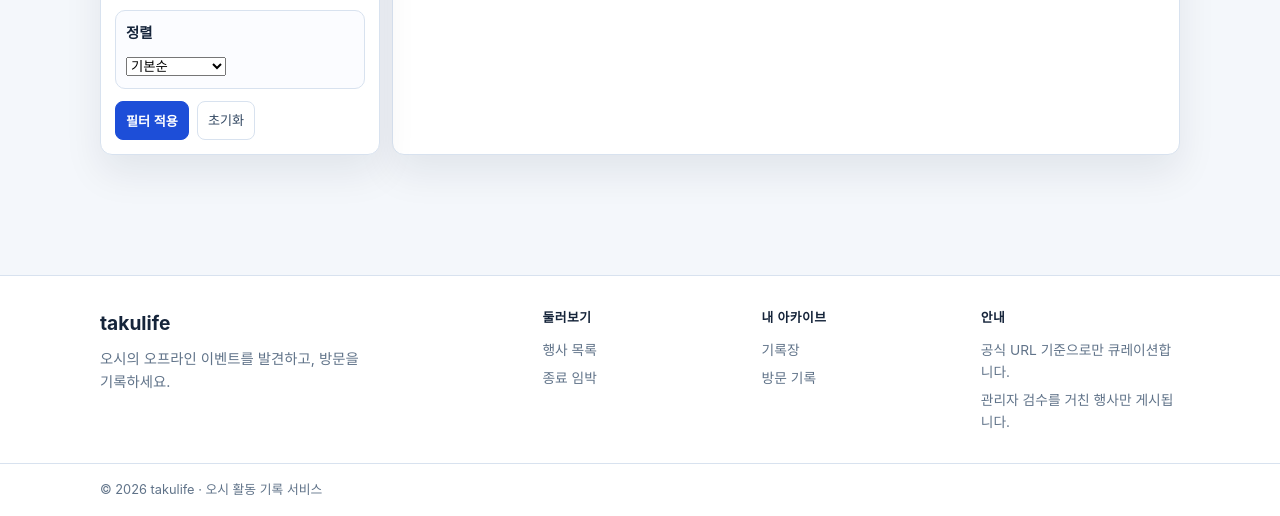
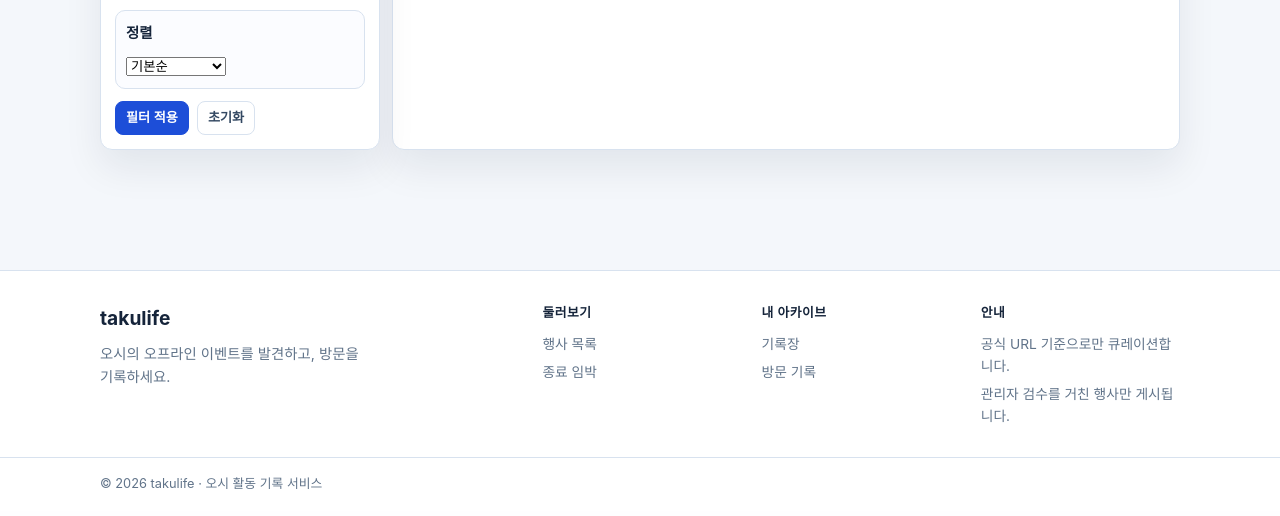
Before and after one commit to youngroknroll/takulife, a Django app: page /events/ in a window 1280 px wide. Shown: the part 789-1305 px from the top of the page. After the commit the page ends 1278 px from the top, so only its background shows below. Run offline with Django 5.2, Linux system fonts and the light colour scheme; data that the repository does not hold is empty.

Commit message:
refactor(css): 제네릭 버튼을 단일 .btn 컴포넌트로 통합 + 명명 정돈
선행 이슈 정리: 제네릭 버튼 스타일이 auth.css(.btn-primary)·event_list.css
(.btn/.btn.primary) 두 곳에 흩어져 있고 .btn-secondary는 어디에도 정의가
없어, 버튼 CSS를 로드하지 않는 home_categories의 저장/홈미리보기 버튼이
네이티브로 렌더되던 문제.

- 신규 static/css/components/button.css: OOCSS 베이스 .btn + 스킨
  .btn-primary/.btn-secondary + 크기/폭 모디파이어 .btn-sm/.btn-block.
  base.html에서 전역 로드(단일 소스). 색상은 토큰(--brand/--line/--surface/
  --brand-soft) 사용, radius는 프로젝트 관례대로 px.
- auth.css·event_list.css의 중복 .btn* 규칙 제거(이관).
- 명명 통일: event_list의 .btn.primary → .btn.btn-primary, auth의 단독
  .btn-primary → .btn 베이스 병용. 인증 제출 버튼(풀폭·표준크기)은
  .btn-block, 행사 필터(컴팩트)는 .btn-sm로 시각 패리티 유지.
- 마이그레이션: 인증 6템플릿 제출 버튼 → btn btn-primary btn-block,
  행사목록 필터/초기화 → btn btn-primary/secondary btn-sm,
  home_categories는 클래스 문자열 불변(백킹 CSS만 정상화).
- 도메인 전용 버튼(interest/status/hscroll/form-submit/carousel/promote/
  record-delete/topbar)은 별도 컴포넌트로 범위 밖 유지. 포커스는 base.css
  전역 규칙 유지(중복 미선언).

검증: manage.py check 무이슈, pytest -q 619 passed, e2e 11 passed.
단일 소스 확인(제네릭 .btn* 정의는 button.css에만), stale 참조 0,
로그인·행사목록·홈카테고리 렌더 200 + 클래스 적용 확인.

설계·구현 PO 오케스트레이션(web-ux-ui-designer 정규 컴포넌트/마이그레이션
설계 → web-frontend-developer 구현 → 독립 재검증).

Co-Authored-By: Claude Opus 4.8 (1M context) <noreply@anthropic.com>

```diff
--- /dev/null
+++ b/static/css/components/button.css
@@ -0,0 +1,56 @@
+/* ── .btn — canonical generic button component ──────────────────
+ * Base = skeleton only (layout, sizing, radius, transition). No color.
+ * Skins (.btn-primary / .btn-secondary) own all color/border.
+ * Size/width modifiers (.btn-sm / .btn-block) override padding/font only.
+ * Focus outline is inherited from the global a:focus/button:focus rule
+ * in base.css — do not redeclare it here.
+ */
+.btn {
+  display: inline-flex;
+  align-items: center;
+  justify-content: center;
+  gap: 0.375rem;
+  border: 1px solid transparent;
+  border-radius: 8px;
+  padding: 0.6875rem 0.75rem;
+  font-size: 0.95rem;
+  font-weight: 600;
+  line-height: 1.2;
+  text-decoration: none;
+  cursor: pointer;
+  transition: background-color 0.15s ease, border-color 0.15s ease,
+    color 0.15s ease, filter 0.15s ease;
+}
+
+.btn-primary {
+  border-color: var(--brand);
+  background: var(--brand);
+  color: #fff;
+  font-weight: 700;
+}
+
+.btn-primary:hover {
+  filter: brightness(1.05);
+}
+
+.btn-secondary {
+  border-color: var(--line);
+  background: var(--surface);
+  color: #334862;
+  font-weight: 400;
+}
+
+.btn-secondary:hover {
+  background: var(--brand-soft);
+  border-color: #b9ccf8;
+}
+
+.btn-sm {
+  padding: 0.5rem 0.625rem;
+  font-size: 0.82rem;
+  font-weight: 600;
+}
+
+.btn-block {
+  width: 100%;
+}
--- a/static/css/pages/event_list.css
+++ b/static/css/pages/event_list.css
@@ -104,21 +104,6 @@
   .filter-actions {
     display: flex;
     gap: 0.5rem;
-  }
-  .btn {
-    border: 1px solid var(--line);
-    background: #fff;
-    color: #334862;
-    border-radius: 8px;
-    padding: 0.5rem 0.625rem;
-    font-size: 0.82rem;
-    cursor: pointer;
-  }
-  .btn.primary {
-    background: var(--brand);
-    border-color: var(--brand);
-    color: #fff;
-    font-weight: 600;
   }
   .results {
     padding: 0.75rem;
--- a/templates/account/email_confirm.html
+++ b/templates/account/email_confirm.html
@@ -17,7 +17,7 @@
       <form method="post" action="{% url 'account_confirm_email' confirmation.key %}">
         {% csrf_token %}
         {{ redirect_field }}
-        <button type="submit" class="btn-primary">확인</button>
+        <button type="submit" class="btn btn-primary btn-block">확인</button>
       </form>
     {% else %}
       <p class="auth-error">이 이메일은 이미 다른 계정에서 확인되었습니다.</p>
--- a/templates/account/login.html
+++ b/templates/account/login.html
@@ -24,7 +24,7 @@
       <label for="id_password">비밀번호</label>
       {{ form.password }}
     </div>
-    <button type="submit" class="btn-primary">로그인</button>
+    <button type="submit" class="btn btn-primary btn-block">로그인</button>
   </form>
   <p><a href="{% url 'account_reset_password' %}">비밀번호를 잊으셨나요?</a></p>
   <p><a href="{{ signup_url }}">계정이 없으신가요? 회원가입</a></p>
--- a/templates/account/password_reset.html
+++ b/templates/account/password_reset.html
@@ -24,7 +24,7 @@
         <label for="id_email">이메일</label>
         {{ form.email }}
       </div>
-      <button type="submit" class="btn-primary">재설정 메일 보내기</button>
+      <button type="submit" class="btn btn-primary btn-block">재설정 메일 보내기</button>
     </form>
     <p><a href="{% url 'account_login' %}">로그인 페이지로 돌아가기</a></p>
   {% endif %}
--- a/templates/account/password_reset_from_key.html
+++ b/templates/account/password_reset_from_key.html
@@ -35,7 +35,7 @@
         <label for="id_password2">새 비밀번호 확인</label>
         {{ form.password2 }}
       </div>
-      <button type="submit" class="btn-primary">비밀번호 변경</button>
+      <button type="submit" class="btn btn-primary btn-block">비밀번호 변경</button>
     </form>
   {% endif %}
 </main>
--- a/templates/account/signup.html
+++ b/templates/account/signup.html
@@ -37,7 +37,7 @@
       <label for="id_password2">비밀번호 확인</label>
       {{ form.password2 }}
     </div>
-    <button type="submit" class="btn-primary">가입하기</button>
+    <button type="submit" class="btn btn-primary btn-block">가입하기</button>
   </form>
   <p><a href="{{ login_url }}">이미 계정이 있으신가요? 로그인</a></p>
 </main>
--- a/templates/base.html
+++ b/templates/base.html
@@ -11,6 +11,7 @@
   <link rel="stylesheet" href="{% static 'css/components/site-chrome.css' %}">
   <link rel="stylesheet" href="{% static 'css/components/category.css' %}">
   <link rel="stylesheet" href="{% static 'css/components/controls.css' %}">
+  <link rel="stylesheet" href="{% static 'css/components/button.css' %}">
   <link rel="stylesheet" href="{% static 'css/components/cards.css' %}">
   <link rel="stylesheet" href="{% static 'css/components/pager.css' %}">
   <link rel="stylesheet" href="{% static 'css/components/search.css' %}">
--- a/templates/core/events/list.html
+++ b/templates/core/events/list.html
@@ -104,8 +104,8 @@
           </div>
 
           <div class="filter-actions">
-            <button class="btn primary" type="submit">필터 적용</button>
-            <a class="btn" href="/events/">초기화</a>
+            <button class="btn btn-primary btn-sm" type="submit">필터 적용</button>
+            <a class="btn btn-secondary btn-sm" href="/events/">초기화</a>
           </div>
         </form>
         </div>
```
Also changed, not shown: static/css/pages/auth.css (+0 -17 lines), templates/account/email.html (+4 -4 lines).
